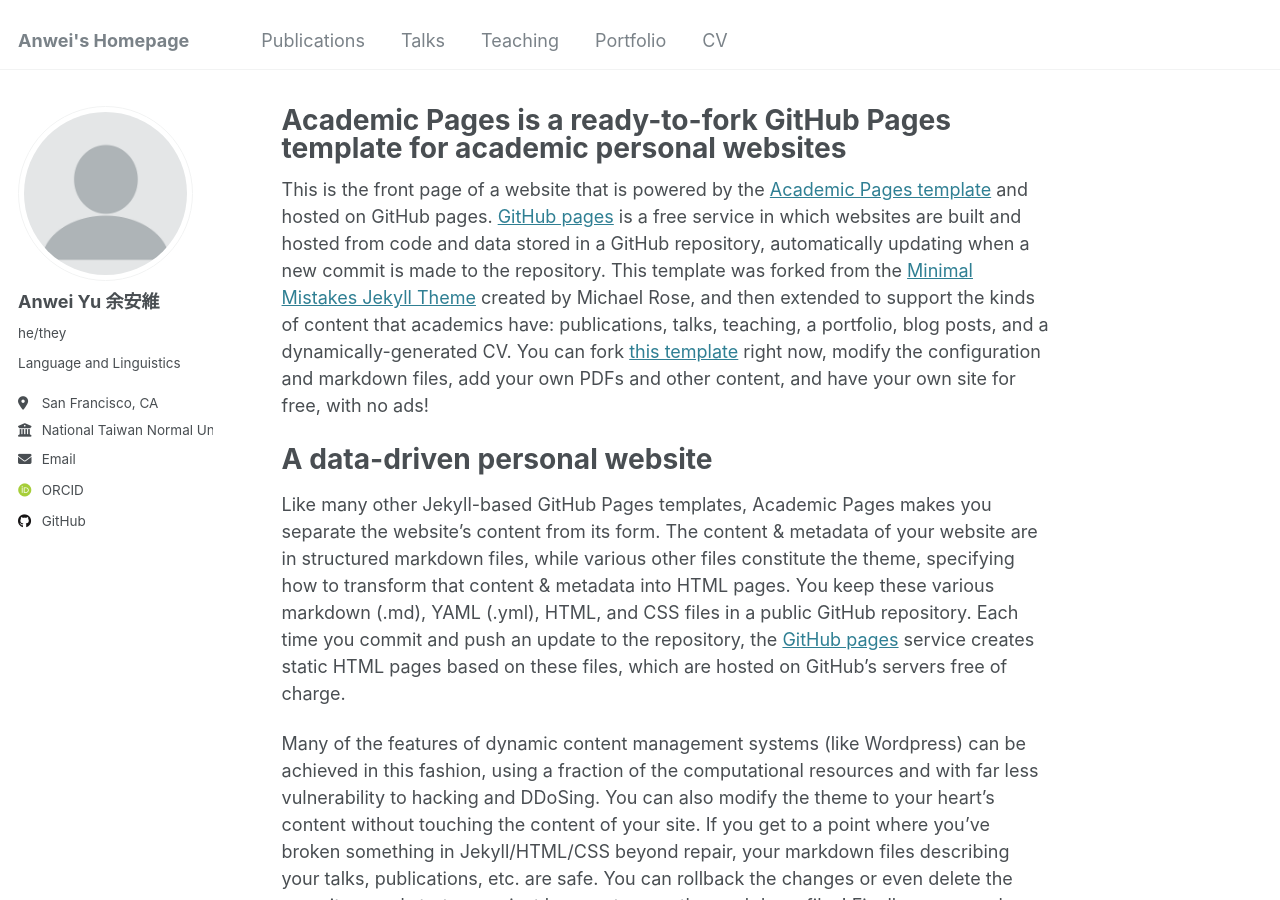
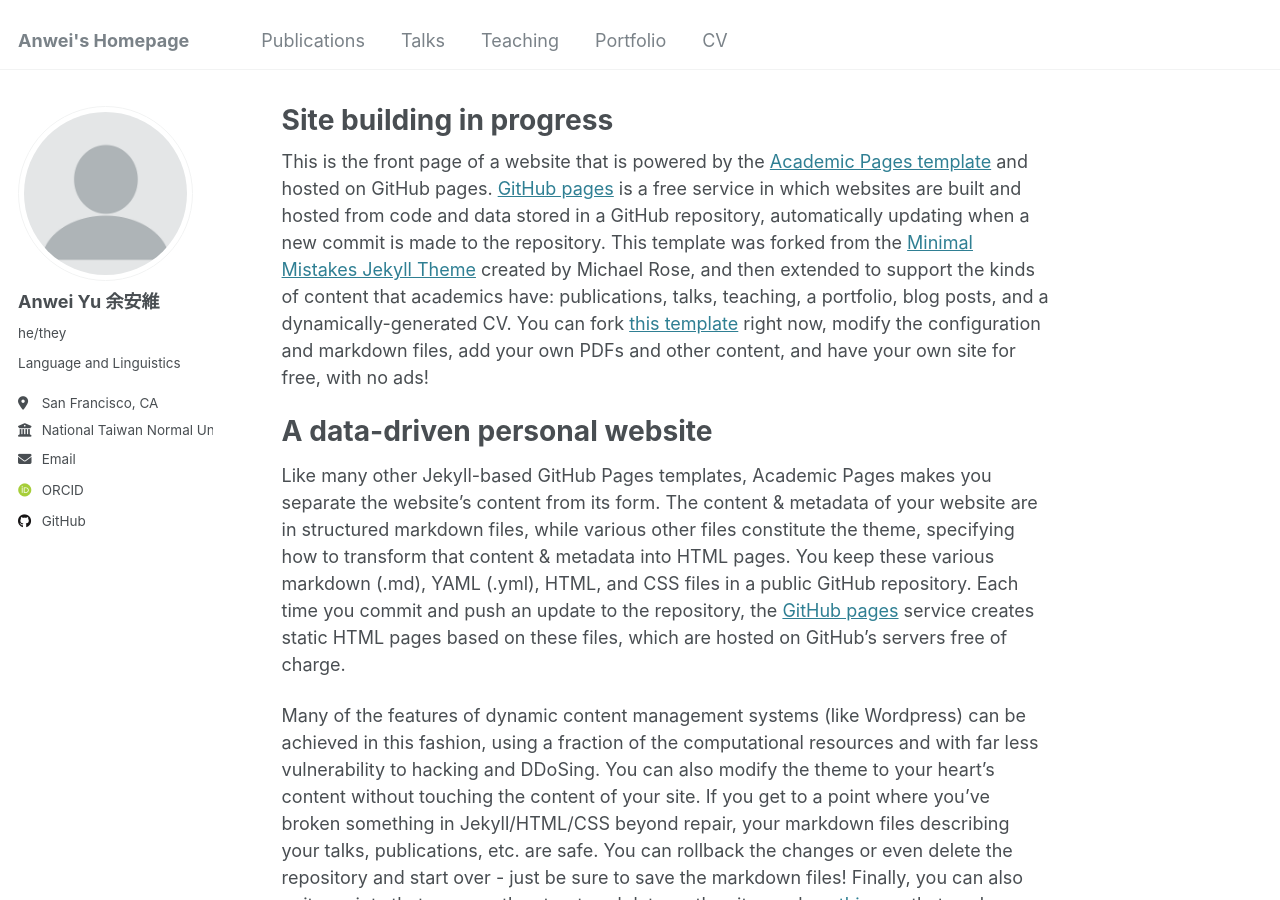
Before and after one commit to anweiyu/anweiyu.github.io, a Jekyll site: the page built from _pages/about.md, in a window 1280 px wide and 900 px high. Built offline with Jekyll 4.4.1, drawn with Linux system fonts in a browser that asks for light colours; some web fonts are replaced.

Commit message:
Update about.md

```diff
--- a/_pages/about.md
+++ b/_pages/about.md
@@ -1,6 +1,6 @@
 ---
 permalink: /
-title: "Academic Pages is a ready-to-fork GitHub Pages template for academic personal websites"
+title: "Site building in progress"
 author_profile: true
 redirect_from:
   - /about/
```
